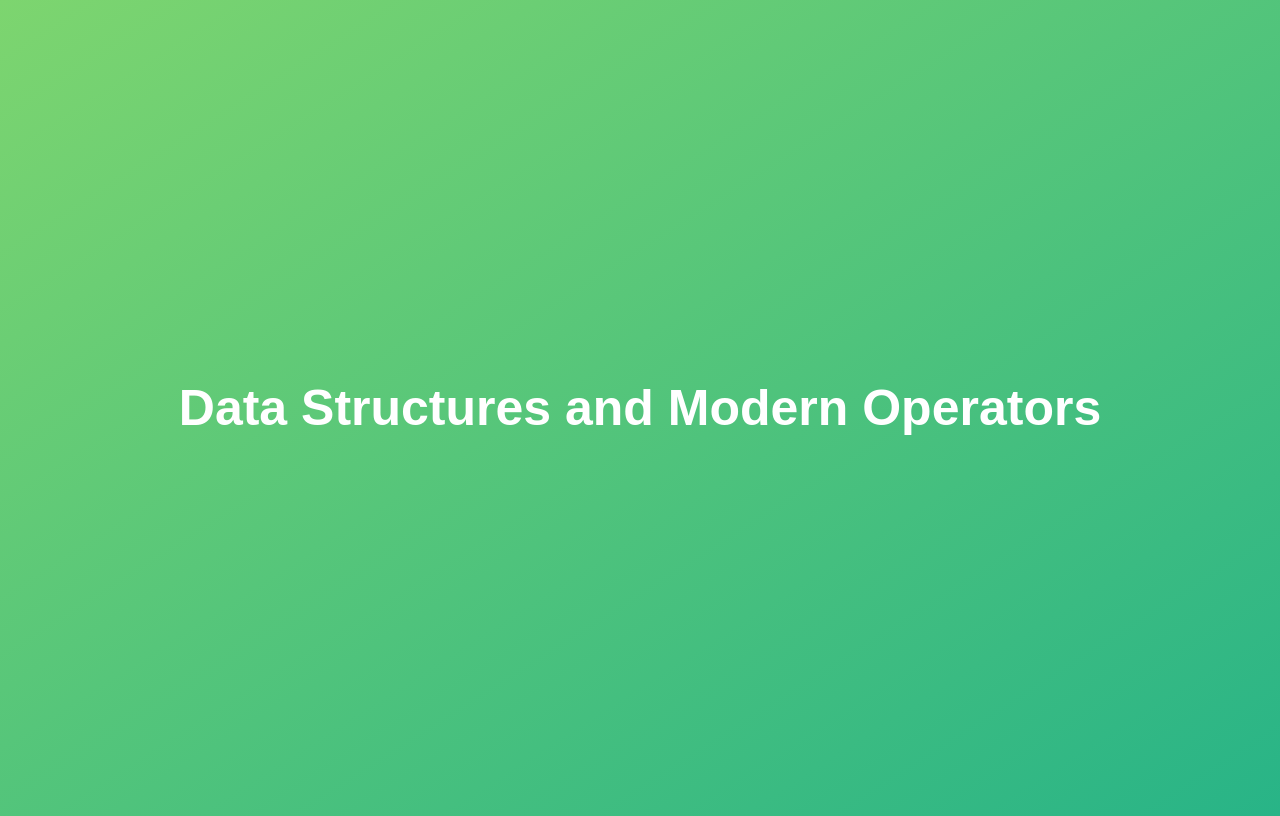
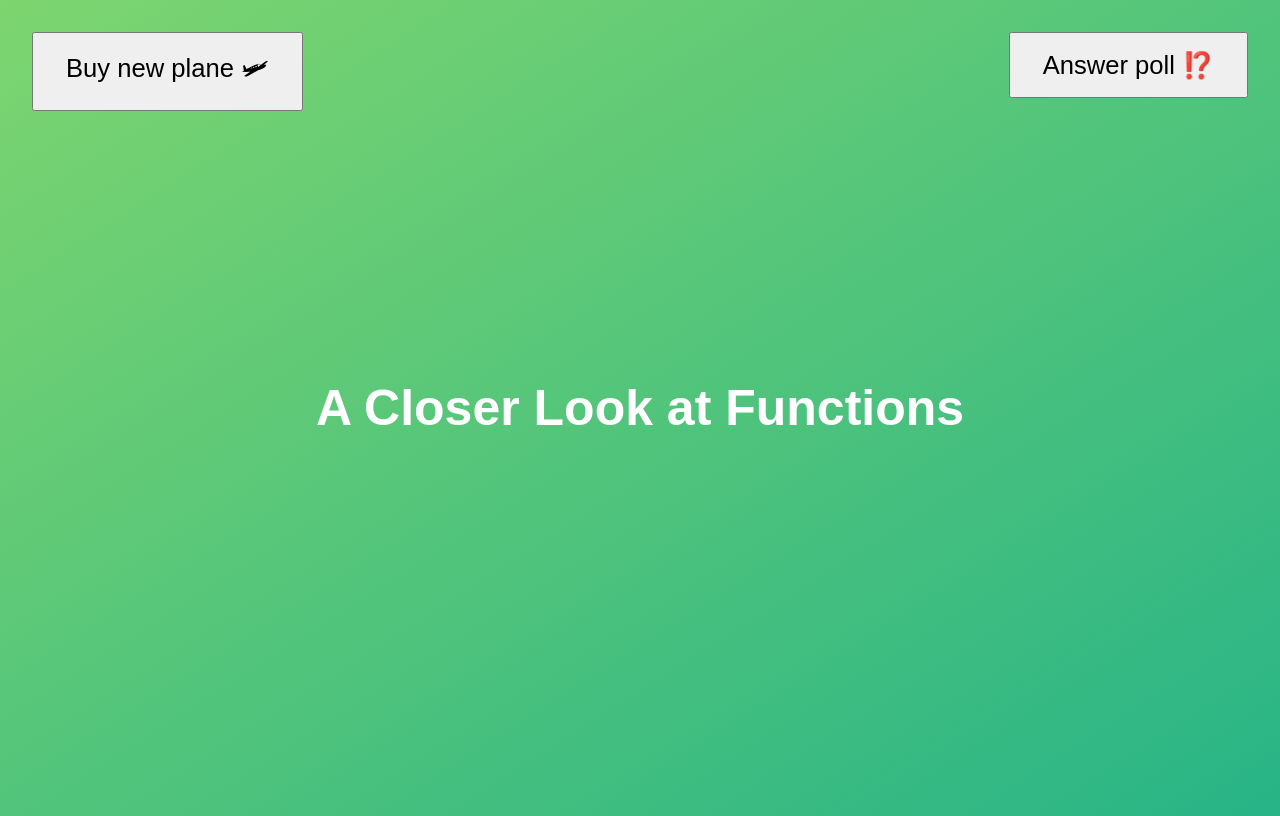
Before and after one commit to Reza-Shirali/Practice, a plain HTML site: page index.html in a window 1280 px wide. Drawn offline with Linux system fonts and the light colour scheme.

Commit message:
New commit

```diff
--- a/index.html
+++ b/index.html
@@ -4,7 +4,7 @@
     <meta charset="UTF-8" />
     <meta name="viewport" content="width=device-width, initial-scale=1.0" />
     <meta http-equiv="X-UA-Compatible" content="ie=edge" />
-    <title>Data Structures and Modern Operators</title>
+    <title>A Closer Look at Functions</title>
     <style>
       body {
         height: 100vh;
@@ -21,19 +21,25 @@
         text-align: center;
         color: white;
       }
-      button {
-        width: 50px;
-        height: 20px;
-        margin: 10px;
+      .buy,
+      .poll {
+        font-size: 1.6rem;
+        padding: 1rem 2rem;
+        position: absolute;
+        top: 2rem;
       }
-      textarea {
-        width: 300px;
-        height: 100px;
+      .buy {
+        left: 2rem;
+      }
+      .poll {
+        right: 2rem;
       }
     </style>
   </head>
   <body>
-    <h1>Data Structures and Modern Operators</h1>
-    <script src="./app.js"></script>
+    <h1>A Closer Look at Functions</h1>
+    <button class="buy">Buy new plane 🛩</button>
+    <button class="poll">Answer poll ⁉️</button>
+    <script src="script.js"></script>
   </body>
 </html>
```
